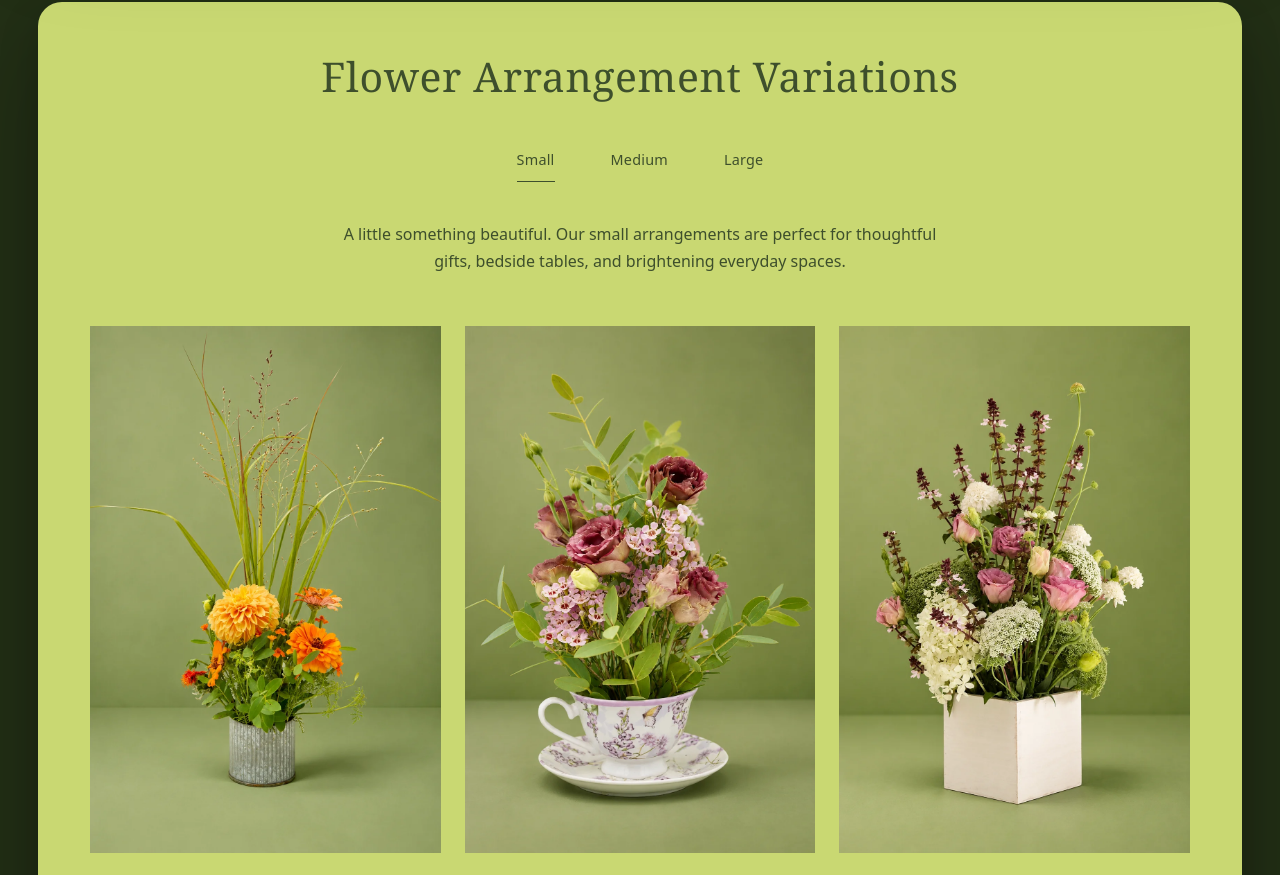
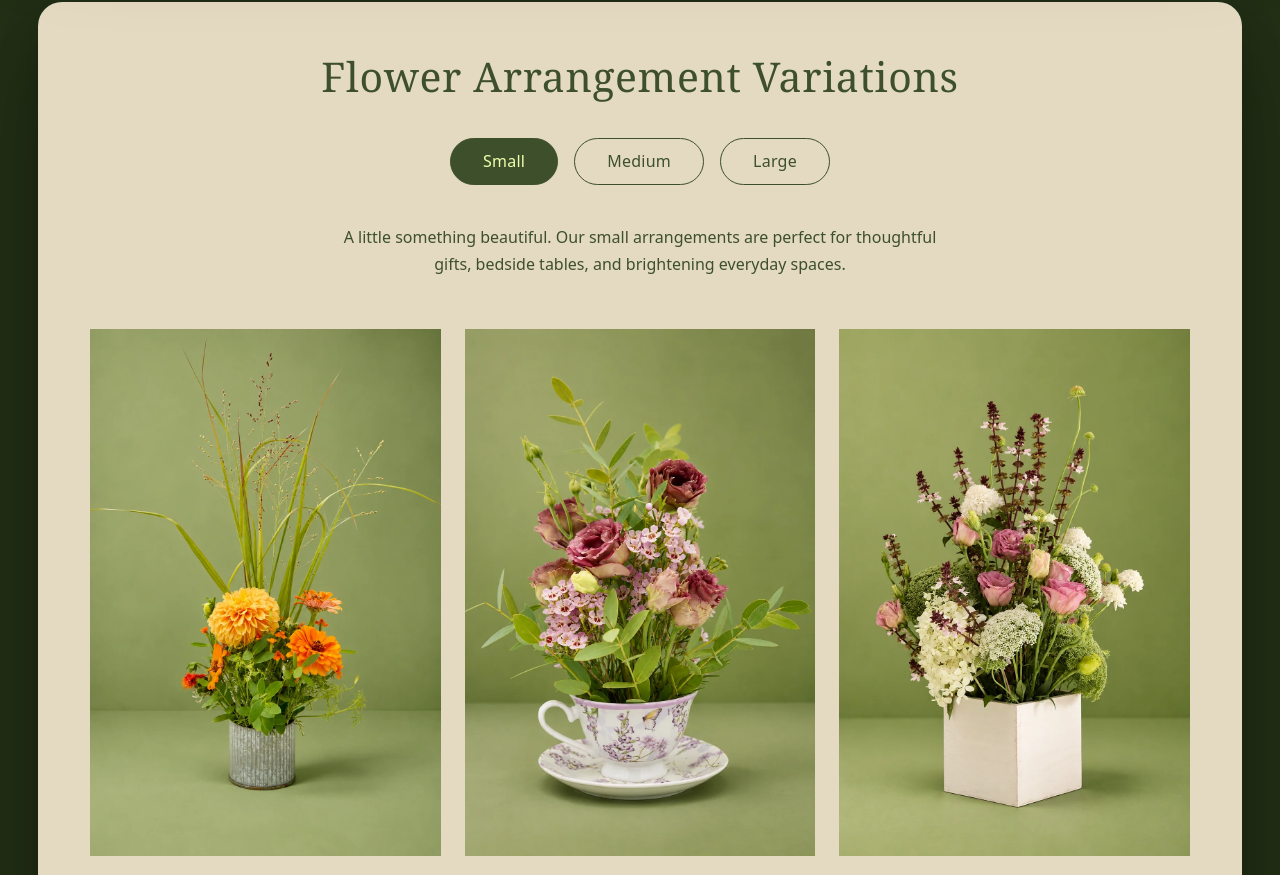
Before and after one commit to juicebauks/Flourish, a plain HTML site: page flowers.html in a window 1280 px wide. Shown: the part 1375-2250 px from the top of the page. Drawn offline with Linux system fonts and the light colour scheme; a web font is replaced by a local one.

Commit message:
Add files via upload

```diff
--- a/styles.css
+++ b/styles.css
@@ -3080,7 +3080,7 @@ body:has(.contact-form) .page-hero.small {
 .flowers-page .arrangement-card {
   padding: clamp(2rem, 4vw, 4rem) clamp(1rem, 4vw, 4.5rem) clamp(2rem, 5vw, 5rem);
   border-radius: 24px;
-  background: var(--color-medium-green-2);
+  background: var(--color-tan);
   color: var(--color-dark-green-2);
   box-shadow: 0 40px 100px rgba(0, 0, 0, 0.28), 0 15px 40px rgba(0, 0, 0, 0.16);
 }
@@ -3546,3 +3546,36 @@ h6,
   line-height: var(--fl-display-leading);
   letter-spacing: var(--fl-display-tracking);
 }
+/* Flower arrangement gallery tabs */
+
+.flowers-page .arrangement-tabs {
+  gap: clamp(0.5rem, 2vw, 1rem);
+}
+
+.flowers-page .arrangement-tab {
+  padding: 0.75rem clamp(1rem, 3vw, 2rem);
+  border: 1px solid var(--color-dark-green-2);
+  border-radius: 999px;
+  background: transparent;
+  color: var(--color-dark-green-2);
+  font-size: 1rem;
+  font-weight: 500;
+  transition: background .25s ease, color .25s ease;
+}
+
+/* Active tab */
+.flowers-page .arrangement-tab.is-active {
+  background: var(--color-dark-green-2);
+  color: var(--color-medium-green-4);
+}
+
+/* Hover effect */
+.flowers-page .arrangement-tab:hover {
+  background: var(--color-dark-green-2);
+  color: var(--color-medium-green-4);
+}
+
+/* Remove original underline */
+.flowers-page .arrangement-tab::after {
+  display: none;
+}
```
